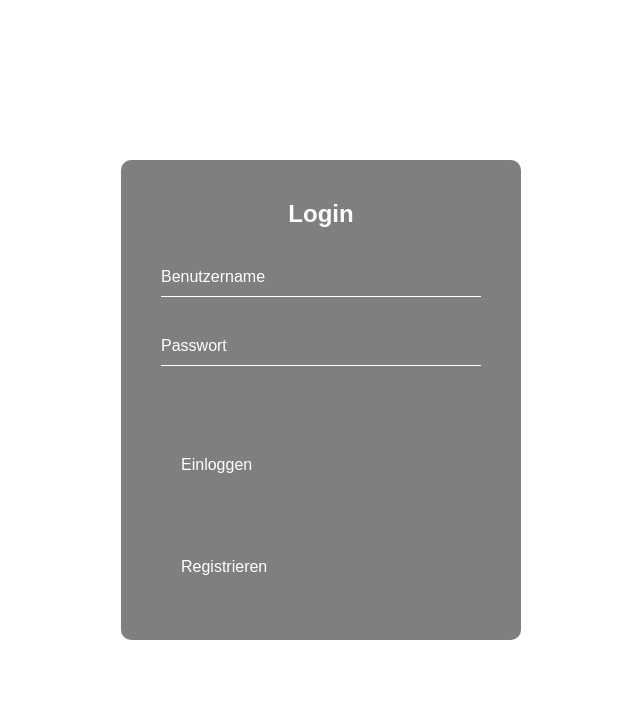
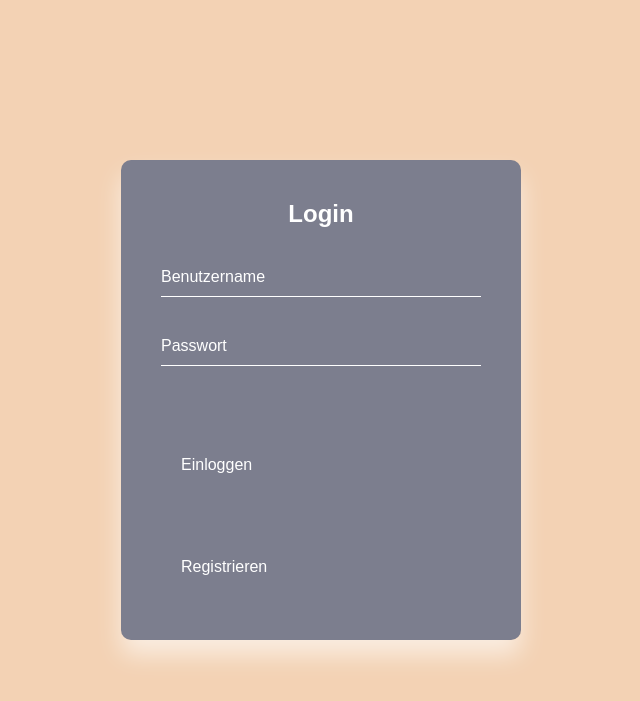
Before and after one commit to SimonPietrucha/WebProgrammierung, a PHP site: page /login.html in a window 1280 px wide. Shown: the top 701 px of the page, without its empty margins (319-959 px from the left). Run offline with PHP 8.4, Linux system fonts and the light colour scheme.

Commit message:
Add files via upload

```diff
--- a/login.css
+++ b/login.css
@@ -5,7 +5,7 @@ body {
   margin:0;
   padding:0;
   font-family: sans-serif;
-  background: linear-gradient(#ffffff);
+  background: hsl(28, 72%, 83%);
 }
 
 .login-box {
@@ -15,7 +15,7 @@ body {
   width: 400px;
   padding: 40px;
   transform: translate(-50%, -50%);
-  background: rgba(0,0,0,.5);
+  background: hsla(220, 33%, 36%, 65%);
   box-sizing: border-box;
   box-shadow: 0 15px 25px rgba(255, 255, 255, 0.6);
   border-radius: 10px;
@@ -58,7 +58,7 @@ body {
 
 }
 .login-box #submit1{
-  display: inline-block;
+  display: flex;
 }
 .login-box #submit2{
   display: inline-block;
@@ -78,7 +78,7 @@ body {
 .login-box .user-box input:valid ~ label {
   top: -20px;
   left: 0;
-  color: #03e9f4;
+  color: hsl(28, 72%, 83%);
   font-size: 12px;
 }
 
@@ -86,7 +86,7 @@ body {
   position: relative;
   display: inline-block;
   padding: 10px 20px;
-  color: #03e9f4;
+  color: hsl(28, 72%, 83%)4;
   font-size: 16px;
   text-decoration: none;
   text-transform: uppercase;
@@ -97,13 +97,13 @@ body {
 }
 
 .login-box a:hover {
-  background: #03e9f4;
+  background: hsl(28, 72%, 83%);
   color: #fff;
   border-radius: 5px;
-  box-shadow: 0 0 5px #03e9f4,
-              0 0 25px #03e9f4,
-              0 0 50px #03e9f4,
-              0 0 100px #03e9f4;
+  box-shadow: 0 0 5px hsl(28, 72%, 83%),
+              0 0 25px hsl(28, 72%, 83%),
+              0 0 50px hsl(28, 72%, 83%),
+              0 0 100px hsl(28, 72%, 83%);
 }
 
 .login-box a span {
@@ -116,7 +116,7 @@ body {
   left: -100%;
   width: 100%;
   height: 2px;
-  background: linear-gradient(90deg, transparent, #03e9f4);
+  background: linear-gradient(90deg, transparent, hsl(28, 72%, 83%));
   animation: btn-anim1 1s linear infinite;
 }
 
@@ -134,7 +134,7 @@ body {
   right: 0;
   width: 2px;
   height: 100%;
-  background: linear-gradient(180deg, transparent, #03e9f4);
+  background: linear-gradient(180deg, transparent, hsl(28, 72%, 83%));
   animation: btn-anim2 1s linear infinite;
   animation-delay: .25s
 }
@@ -153,7 +153,7 @@ body {
   right: -100%;
   width: 100%;
   height: 2px;
-  background: linear-gradient(270deg, transparent, #03e9f4);
+  background: linear-gradient(270deg, transparent, hsl(28, 72%, 83%));
   animation: btn-anim3 1s linear infinite;
   animation-delay: .5s
 }
@@ -172,7 +172,7 @@ body {
   left: 0;
   width: 2px;
   height: 100%;
-  background: linear-gradient(360deg, transparent, #03e9f4);
+  background: linear-gradient(360deg, transparent,  hsl(28, 72%, 83%));
   animation: btn-anim4 1s linear infinite;
   animation-delay: .75s
 }
```
